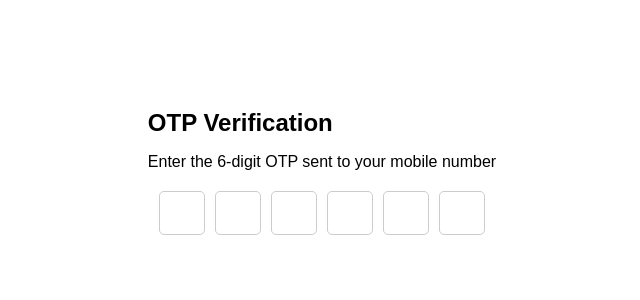
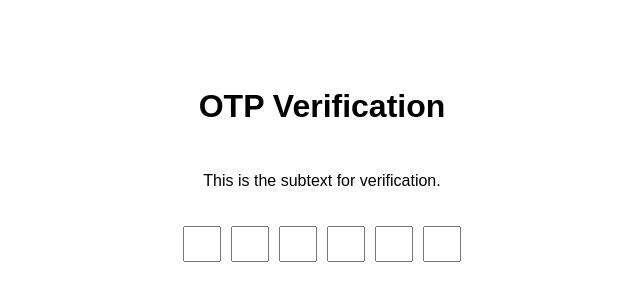
Before and after one commit to acciojob/OTP-DrSuraj, a website: page main.html in a window 1280 px wide. Shown: the part 236-536 px from the top of the page, without its empty margins (318-958 px from the left). Drawn offline with Linux system fonts and the light colour scheme.

Commit message:
created a submission

```diff
--- a/main.html
+++ b/main.html
@@ -1,80 +1,32 @@
 <!DOCTYPE html>
 <html lang="en">
+
 <head>
     <meta charset="UTF-8">
     <meta name="viewport" content="width=device-width, initial-scale=1.0">
+    <link rel="stylesheet" href="styles.css">
     <title>OTP Verification</title>
-    <style>
-        body {
-            font-family: Arial, sans-serif;
-            display: flex;
-            flex-direction: column;
-            align-items: center;
-            justify-content: center;
-            height: 100vh;
-            margin: 0;
-        }
+</head>
 
-        #verification_heading {
-            font-size: 24px;
-            font-weight: bold;
-            margin-bottom: 10px;
-        }
-
-        #verification_subtext {
-            font-size: 16px;
-            margin-bottom: 20px;
-        }
-
-        .code-container {
-            display: flex;
-            justify-content: center;
-        }
-
-        .code {
-            width: 40px;
-            height: 40px;
-            text-align: center;
-            font-size: 18px;
-            margin: 0 5px;
-            border: 1px solid #ccc;
-            border-radius: 5px;
-            outline: none;
-        }
-    </style>
-</head>
 <body>
-    <div>
-        <h1 id="verification_heading">OTP Verification</h1>
-        <p id="verification_subtext">Enter the 6-digit OTP sent to your mobile number</p>
-        <div class="code-container">
-            <input class="code" type="text" maxlength="1" oninput="handleInput(this)" onkeydown="handleBackspace(this)" autofocus>
-            <input class="code" type="text" maxlength="1" oninput="handleInput(this)" onkeydown="handleBackspace(this)">
-            <input class="code" type="text" maxlength="1" oninput="handleInput(this)" onkeydown="handleBackspace(this)">
-            <input class="code" type="text" maxlength="1" oninput="handleInput(this)" onkeydown="handleBackspace(this)">
-            <input class="code" type="text" maxlength="1" oninput="handleInput(this)" onkeydown="handleBackspace(this)">
-            <input class="code" type="text" maxlength="1" oninput="handleInput(this)" onkeydown="handleBackspace(this)">
-        </div>
+    <div id="verification_heading">
+        <h1>OTP Verification</h1>
     </div>
 
-    <script>
-        function handleInput(input) {
-            if (input.value.length === 1) {
-                const nextInput = input.nextElementSibling;
-                if (nextInput) {
-                    nextInput.focus();
-                }
-            }
-        }
+    <div id="verification_subtext">
+        <p>This is the subtext for verification.</p>
+    </div>
 
-        function handleBackspace(input) {
-            if (event.key === 'Backspace' && input.value.length === 0) {
-                const prevInput = input.previousElementSibling;
-                if (prevInput) {
-                    prevInput.focus();
-                }
-            }
-        }
-    </script>
+    <div class="code-container">
+        <input type="text" class="code" maxlength="1" oninput="handleInput(this, event)" />
+        <input type="text" class="code" maxlength="1" oninput="handleInput(this, event)" />
+        <input type="text" class="code" maxlength="1" oninput="handleInput(this, event)" />
+        <input type="text" class="code" maxlength="1" oninput="handleInput(this, event)" />
+        <input type="text" class="code" maxlength="1" oninput="handleInput(this, event)" />
+        <input type="text" class="code" maxlength="1" oninput="handleInput(this, event)" />
+    </div>
+
+    <script src="./script.js"></script>
 </body>
+
 </html>
--- a/script.js
+++ b/script.js
@@ -1 +1,33 @@
 //your JS code here. If required.
+function handleInput(input, event) {
+    const maxLength = parseInt(input.getAttribute("maxlength"));
+    const inputValue = input.value;
+
+    if (inputValue.length === maxLength) {
+        const nextInput = input.nextElementSibling;
+        if (nextInput) {
+            nextInput.focus();
+        }
+    } else if (inputValue.length === 0 && event.inputType === "deleteContentBackward") {
+        const prevInput = input.previousElementSibling;
+        if (prevInput) {
+            prevInput.focus();
+        }
+    }
+}
+function handleInput(input, event) {
+    const maxLength = parseInt(input.getAttribute("maxlength"));
+    const inputValue = input.value;
+
+    if (inputValue.length === maxLength) {
+        const nextInput = input.nextElementSibling;
+        if (nextInput) {
+            nextInput.focus();
+        }
+    } else if (inputValue.length === 0 && event.inputType === "deleteContentBackward") {
+        const prevInput = input.previousElementSibling;
+        if (prevInput) {
+            prevInput.focus();
+        }
+    }
+}
--- a/styles.css
+++ b/styles.css
@@ -1 +1,33 @@
 /*  your css code here. If applicable */
+body {
+    font-family: Arial, sans-serif;
+    display: flex;
+    flex-direction: column;
+    align-items: center;
+    justify-content: center;
+    height: 100vh;
+    margin: 0;
+}
+
+#verification_heading {
+    text-align: center;
+}
+
+#verification_subtext {
+    text-align: center;
+    margin-top: 10px;
+}
+
+.code-container {
+    display: flex;
+    justify-content: center;
+    margin-top: 20px;
+}
+
+.code {
+    width: 30px;
+    height: 30px;
+    text-align: center;
+    font-size: 18px;
+    margin: 0 5px;
+}
```
